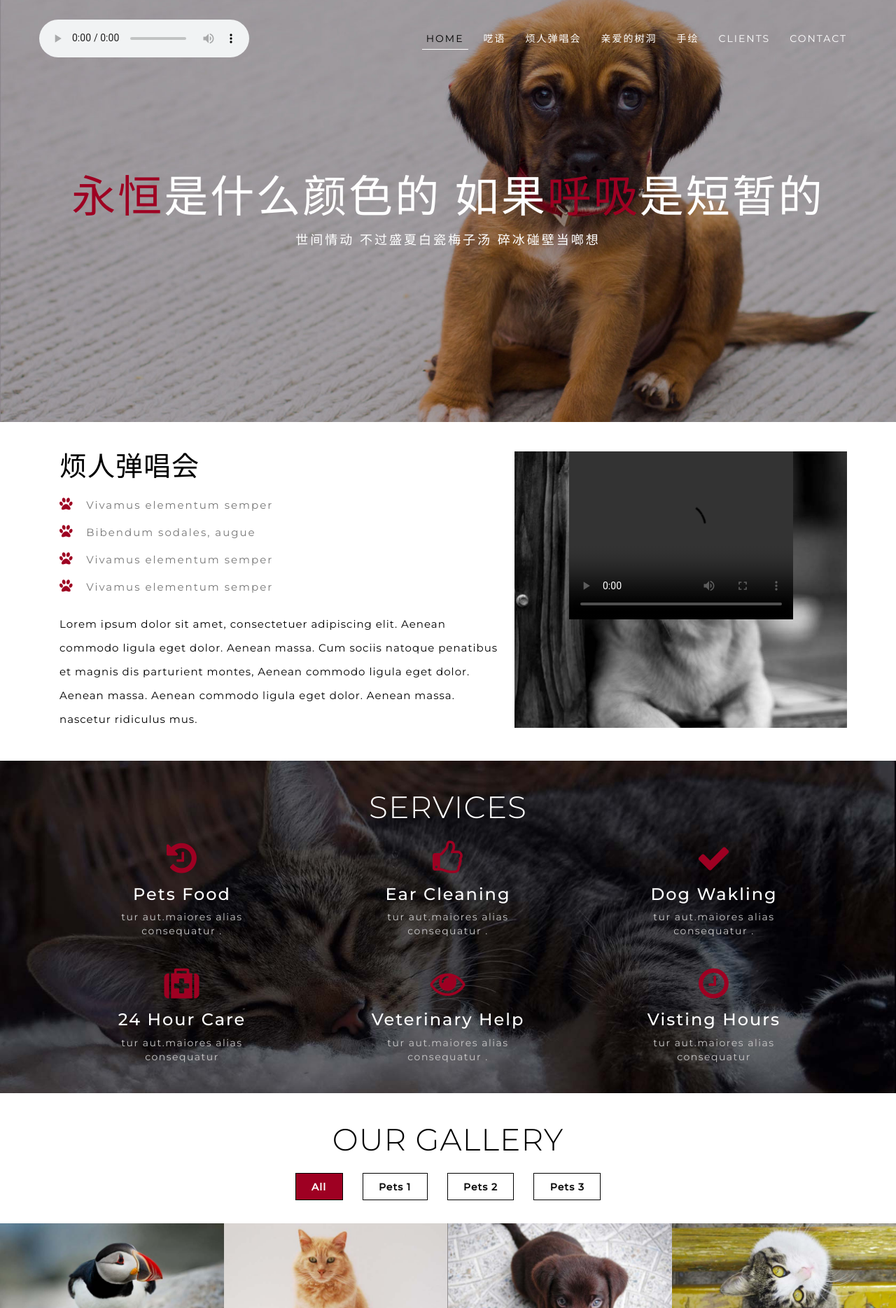
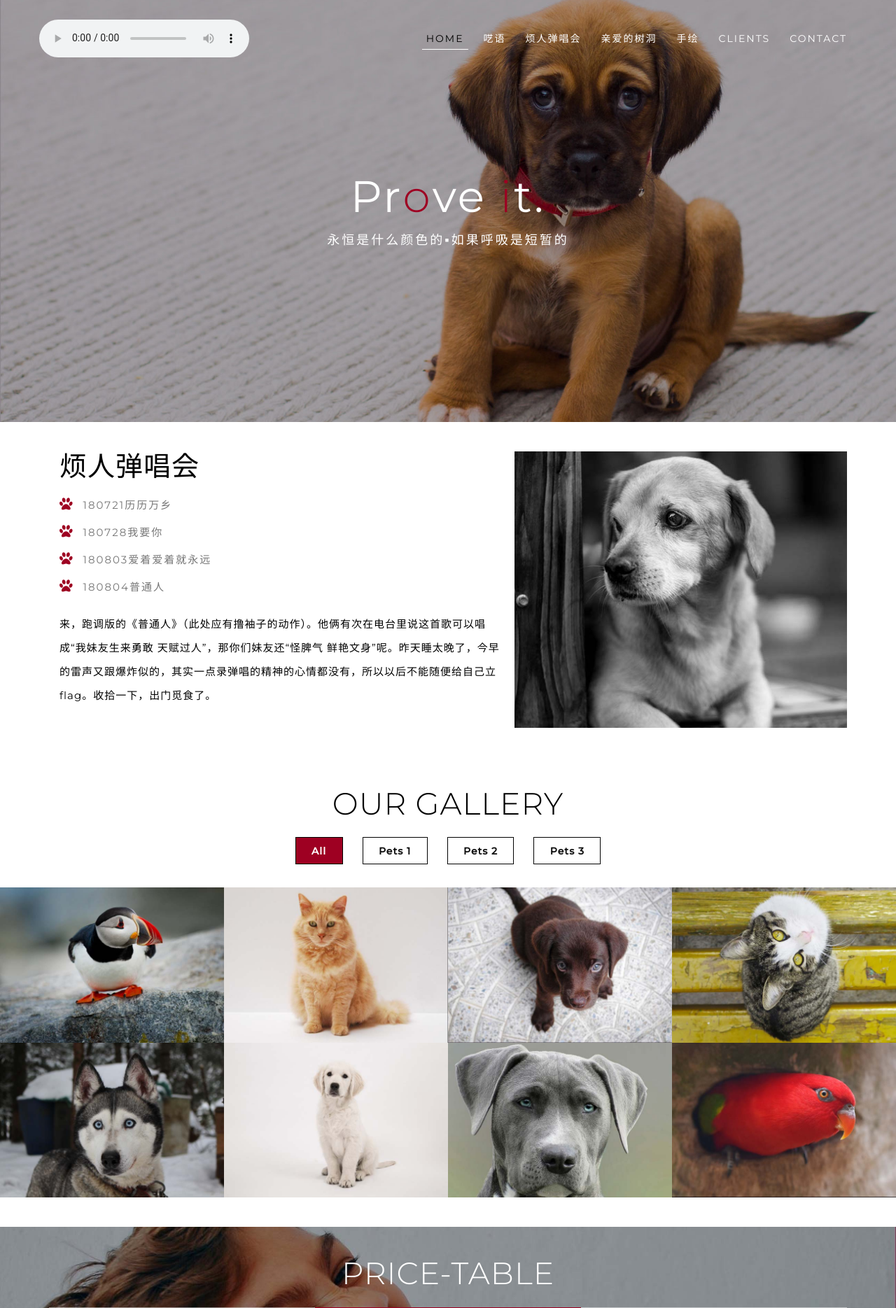
Before and after one commit to FreesiaGao/Mine, a Django app: page / in a window 1280 px wide. Shown: the top 1869 px of the page at 70% size. Run offline with Django 3.2, Linux system fonts and the light colour scheme; some libraries are stand-ins or nearby versions; grey boxes are pictures that could not be loaded.

Commit message:
add content

```diff
--- /dev/null
+++ b/static/data/video.json
@@ -0,0 +1,22 @@
+[
+{
+"file":"liliwanxiang_180721.mp4",
+"name":"180721历历万乡",
+"description":"以前周末早上叫醒自己的是这么厚的窗帘都管不住的阳光，现在是墙角这把吉他。以前觉得周末坐在落地窗前看书写代码就已经很幸福了，想都不敢想有一天还能坐在落地窗前弹吉他。最喜欢的一首弹唱，两个月没练果然忘词了。。。亲爱的小熊，我愿意为你轻轻歌唱。"
+},
+{
+"file":"woyaoni_180728.mp4",
+"name":"180728我要你",
+"description":"太阳晒得人犯困。摔断又拼起来的吉他打品的问题很严重。我家离机场是真近，实际上裸眼就能看清飞机的样子。"
+},
+{
+"file":"woyaoni_180728.mp4",
+"name":"180803爱着爱着就永远",
+"description":"早上想到这首歌，晚上回来等着排队洗漱的时候顺手录了个万家灯火版，结果加字幕费了好大劲。最后一段歌词是重复的，实在懒得弄了，就这样吧。"
+},
+{
+"file":"woyaoni_180728.mp4",
+"name":"180804普通人",
+"description":"来，跑调版的《普通人》（此处应有撸袖子的动作）。他俩有次在电台里说这首歌可以唱成“我妹友生来勇敢 天赋过人”，那你们妹友还“怪脾气 鲜艳文身”呢。昨天睡太晚了，今早的雷声又跟爆炸似的，其实一点录弹唱的精神的心情都没有，所以以后不能随便给自己立flag。收拾一下，出门觅食了。"
+}
+]
--- a/templates/index.html
+++ b/templates/index.html
@@ -38,6 +38,7 @@
 </head>
 
 <body>
+
 	<div class="header-outs">
 		<div class="header-w3layouts">
 			<!-- 导航栏 -->
@@ -83,8 +84,8 @@
 						<div class="slider-img">
 							<div class="container">
 								<div class="slider-info">
-									<h4> <span class="home-banner">永恒</span>是什么颜色的 如果<span class="home-banner">呼吸</span>是短暂的</h4>
-									<p>世间情动 不过盛夏白瓷梅子汤 碎冰碰壁当啷想</p>
+									<h4> Pr<span class="home-banner">o</span>ve <span class="home-banner">i</span>t.</h4>
+									<p>永恒是什么颜色的▪如果呼吸是短暂的</p>
 								</div>
 							</div>
 						</div>
@@ -217,7 +218,7 @@
 			</div>
 		</div>
 	</div>
-	<!-- //modal -->
+
 	<!--烦人弹唱会-->
 	<div class="about" id="about">
 		<div class="container">
@@ -225,118 +226,20 @@
 				<div class="col-md-7 about-top-grid">
 					<h2>烦人弹唱会 </h2>
 					<div class="arrow">
-						<ul>
-							<li><span class="fa fa-paw dog-arrow" aria-hidden="true"></span>
-								<p>Vivamus elementum semper </p>
-							</li>
-							<li><span class="fa fa-paw dog-arrow" aria-hidden="true"></span>
-								<p>Bibendum sodales, augue </p>
-							</li>
-							<li><span class="fa fa-paw dog-arrow" aria-hidden="true"></span>
-								<p>Vivamus elementum semper </p>
-							</li>
-							<li><span class="fa fa-paw dog-arrow" aria-hidden="true"></span>
-								<p>Vivamus elementum semper </p>
-							</li>
+						<ul id="videos">
 						</ul>
 					</div>
-					<div class="about-para">
-						<p>Lorem ipsum dolor sit amet, consectetuer adipiscing elit. Aenean commodo ligula eget dolor. Aenean massa. Cum sociis
-							natoque penatibus et magnis dis parturient montes, Aenean commodo ligula eget dolor. Aenean massa. Aenean commodo
-							ligula eget dolor. Aenean massa. nascetur ridiculus mus.</p>
+					<div class="about-para" id="video-des">
 					</div>
 				</div>
-				<div class="col-md-5 pope banner-agileits-btm" id="video">
-                    <video src='{% static "vedio/woyaoni_180728.mp4" %}'  width="320" height="240" controls="controls">Your browser does not support the video tag.</video>
-{#					<div class="button">#}
-{#						<a href="#small-dialog1" class="play-icon popup-with-zoom-anim"><span class="fa fa-play-circle" aria-hidden="true"></span></a>#}
-{#					</div>#}
-{#					<div id="small-dialog1" class="mfp-hide w3ls_small_dialog wthree_pop">#}
-{#						<div class="agileits_modal_body">#}
-{#							<iframe src="https://player.vimeo.com/video/72859932?"></iframe>#}
-{#						</div>#}
-{#					</div>#}
-				</div>
+                <div class="col-md-5 pope banner-agileits-btm" id="video">
+                </div>
 				<div class="clearfix"> </div>
 			</div>
 		</div>
 	</div>
-	<!--//About-->
-	<!--services-->
-	<div class="services" id="services">
-		<div class="container">
-			<h3 class="title clr">Services</h3>
+	<!--//烦人弹唱会-->
 
-			<div class="banner-bottom-girds ">
-				<div class="col-md-4  col-sm-6 col-xs-6  its-banner-grid">
-					<div class=" left-icon-grid">
-						<span class="fa fa-history banner-icon" aria-hidden="true"></span>
-					</div>
-					<div class=" white-shadow">
-						<h4>Pets Food</h4>
-						<p>
-							tur aut.maiores alias consequatur .</p>
-						<div class="clearfix"> </div>
-					</div>
-				</div>
-				<div class="col-md-4  col-sm-6 col-xs-6  its-banner-grid">
-					<div class=" left-icon-grid">
-						<span class="fa fa-thumbs-o-up  banner-icon" aria-hidden="true"></span>
-					</div>
-					<div class=" white-shadow">
-						<h4>Ear Cleaning</h4>
-						<p>
-							tur aut.maiores alias consequatur .</p>
-						<div class="clearfix"> </div>
-					</div>
-				</div>
-				<div class="col-md-4  col-sm-6 col-xs-6  its-banner-grid">
-					<div class=" left-icon-grid">
-						<span class="fa fa-check banner-icon" aria-hidden="true"></span>
-					</div>
-					<div class=" white-shadow">
-						<h4>Dog Wakling</h4>
-						<p>
-							tur aut.maiores alias consequatur .</p>
-						<div class="clearfix"> </div>
-					</div>
-				</div>
-				<div class="col-md-4 col-sm-6 col-xs-6  its-banner-grid">
-					<div class=" left-icon-grid">
-						<span class="fa fa-medkit banner-icon" aria-hidden="true"></span>
-					</div>
-					<div class="white-shadow">
-						<h4>24 Hour Care</h4>
-						<p>tur aut.maiores alias consequatur </p>
-					</div>
-					<div class="clearfix"> </div>
-				</div>
-				<div class="col-md-4  col-sm-6 col-xs-6  its-banner-grid">
-					<div class="left-icon-grid">
-						<span class="fa fa-eye banner-icon" aria-hidden="true"></span>
-					</div>
-					<div class=" white-shadow">
-						<h4>Veterinary Help</h4>
-						<p>tur aut.maiores alias consequatur .</p>
-						<div class="clearfix"> </div>
-					</div>
-				</div>
-				<div class="col-md-4 col-sm-6 col-xs-6  its-banner-grid">
-					<div class=" left-icon-grid">
-						<span class="fa fa-clock-o banner-icon" aria-hidden="true"></span>
-					</div>
-					<div class=" white-shadow">
-						<h4>Visting Hours</h4>
-						<p>tur aut.maiores alias consequatur
-						</p>
-					</div>
-					<div class="clearfix"> </div>
-				</div>
-				<div class="clearfix"> </div>
-			</div>
-		</div>
-	</div>
-	<!--//services-->
 	<div class="portfolio" id="gallery">
 
 		<h3 class="title">Our Gallery</h3>
@@ -736,6 +639,34 @@
 
 	<!--js working-->
 	<script type='text/javascript' src='{% static "js/jquery-2.2.3.min.js" %}'></script>
+    <!--全局变量 自定义类 -->
+    <script type="text/javascript">
+        function Video(file, name, description) {
+            this.file = file;
+            this.name = name;
+            this.description = description;
+        }
+        var videoList = new Array();
+    </script>
+    <!--加载资源 初始化页面 -->
+    <script type="text/javascript">
+        $.getJSON('{% static "data/video.json" %}', function (data){
+            var file = "";
+            var description = "";
+            $.each(data, function (index, info){
+                document.getElementById("videos").innerHTML += "<li><span class=\"fa fa-paw dog-arrow\" aria-hidden=\"true\"></span><p>"+info["name"]+"</p></li>";
+                file = info["file"];
+                description = info["description"];
+                videoList.push(new Video(info["file"],info["name"],info["description"]));
+            });
+            document.getElementById("video-des").innerHTML = "<p>" + description + "</p>";
+            {#alert(videoList[0].description);#}
+        });
+        var index;
+        for (index in videoList) {
+            alert("IN");
+        }
+    </script>
 	<script src='{% static "js/bootstrap.js" %}'></script>
 	<!-- //js  working-->
 
```
